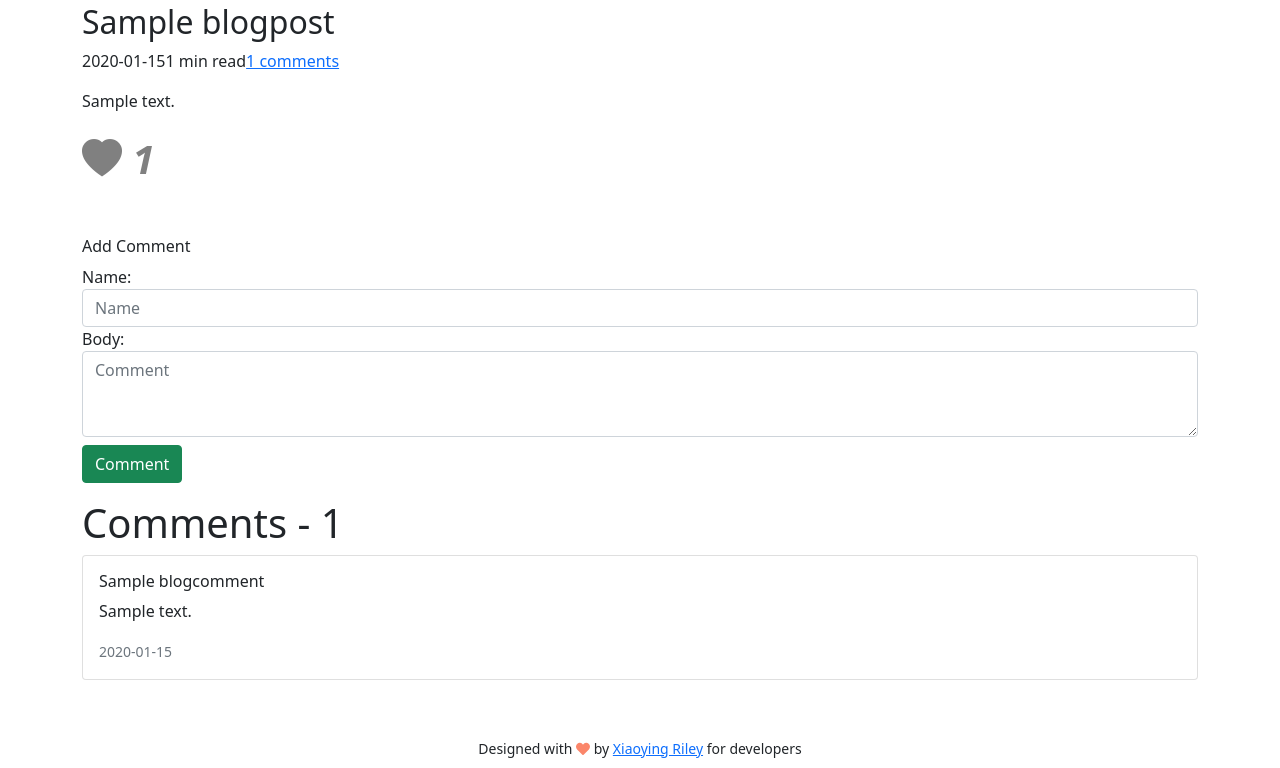
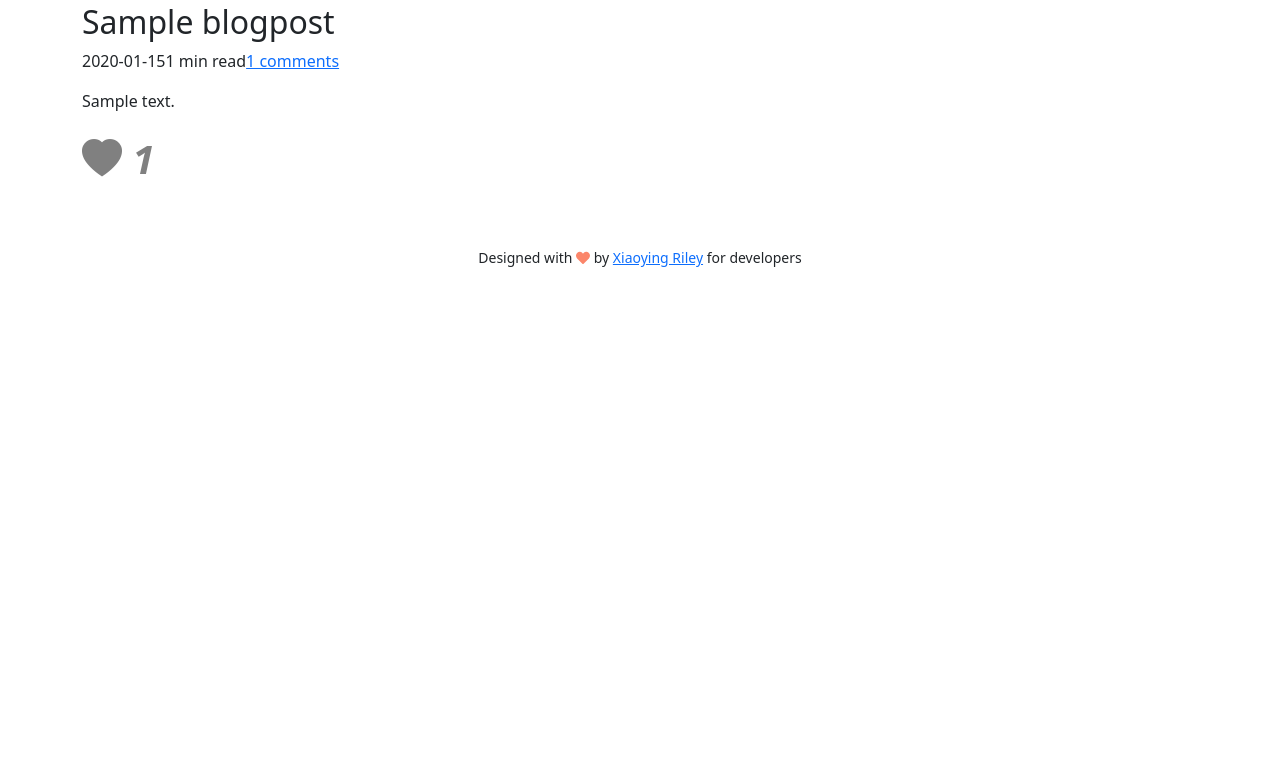
Before and after one commit to AmoabaKelvin/kelvins-insights, a Django app: a page that uses blog/templates/blog/blog-post.html in a window 1280 px wide. Shown: the part 582-1350 px from the top of the page. After the commit the page ends 849 px from the top, so only its background shows below. Run offline with Django 4.2, Linux system fonts and the light colour scheme; tables that the repository leaves empty hold one stand-in row (values such as "Sample post"); grey boxes marked "Sample" are stand-in pictures; parts of the project's set-up code (start-up, migrations or seed data) failed here and were passed over; some libraries are stand-ins or nearby versions.

Commit message:
removed comments section and added disqus comments section

```diff
--- a/blog/templates/blog/blog-post.html
+++ b/blog/templates/blog/blog-post.html
@@ -33,17 +33,17 @@
 	</article>
 	    <!-- Comments section below -->
 		<!-- Blog comment form -->
-		<div class="container mb-5">
+		<!-- <div class="container mb-5">
 			<form action="" method="POST">
 				<h6>Add Comment</h6>
 				{% csrf_token %}
 				{{form}}
 				<button type="submit" class="btn btn-success mt-2" onclick="add_comment_form_details_to_local_storage()">Comment</button>
 			</form>
-			{{form.errors}}
+			{{form.errors}} -->
 
 			<!-- Displaying blog comments -->
-			<h1 class="mt-3">Comments - {{blog.comments.count}}</h1>
+			<!-- <h1 class="mt-3">Comments - {{blog.comments.count}}</h1>
 			{% for comment in blog.comments.all %}
 				<div class="card mb-1">
 					<div class="card-body">
@@ -53,37 +53,30 @@
 					</div>
 				</div>
 			{% endfor %}
+		</div> -->
+
+		<div class="container">
+			<div id="disqus_thread"></div>
 		</div>
+		<script>
+			/**
+			*  RECOMMENDED CONFIGURATION VARIABLES: EDIT AND UNCOMMENT THE SECTION BELOW TO INSERT DYNAMIC VALUES FROM YOUR PLATFORM OR CMS.
+			*  LEARN WHY DEFINING THESE VARIABLES IS IMPORTANT: https://disqus.com/admin/universalcode/#configuration-variables    */
 
-		<!-- for now there is no promo section -->
-	    <!-- <section class="promo-section theme-bg-light py-5 text-center">
-		    <div class="container">
-			    <h2 class="title">Promo Section Heading</h2>
-			    <p>You can use this section to promote your side projects etc. Lorem ipsum dolor sit amet, consectetuer adipiscing elit. Aenean commodo ligula eget dolor. Aenean massa. </p>
-                <figure class="promo-figure">
-			        <a href="https://made4dev.com" target="_blank"><img class="img-fluid" src="assets/images/promo-banner.jpg" alt="image"></a>
-			    </figure>
-		    </div>
-	    </section> -->
+			var disqus_config = function () {
+			this.page.url = "https://kelvinamoaba.me/blog/{{blog.slug}}";  // Replace PAGE_URL with your page's canonical URL variable
+			this.page.identifier = "{{blog.slug}}"; // Replace PAGE_IDENTIFIER with your page's unique identifier variable
+			};
 
+			(function() { // DON'T EDIT BELOW THIS LINE
+			var d = document, s = d.createElement('script');
+			s.src = 'https://kelvinamoaba-me.disqus.com/embed.js';
+			s.setAttribute('data-timestamp', +new Date());
+			(d.head || d.body).appendChild(s);
+			})();
+		</script>
+		<noscript>Please enable JavaScript to view the <a href="https://disqus.com/?ref_noscript">comments powered by Disqus.</a></noscript>
 	<script>
-
-		// Once the webpage is loaded, get the stored comment name from the local storage and insert it into the comment form
-		window.onload = function () {
-			var name = localStorage.getItem('name');
-			document.getElementById('name').value = name;
-		}
-
-
-		// Add the name used in filling the comment form to the local storage
-		// This function is called when the submit button of the comment form is clicked
-		function add_comment_form_details_to_local_storage() {
-			var name = document.getElementById('name').value;
-			localStorage.setItem('name', name);
-			console.log(name)
-		}
-
-
 		function likepost(id) {
 			var request = new XMLHttpRequest();
 			request.responseType = "json";
```
